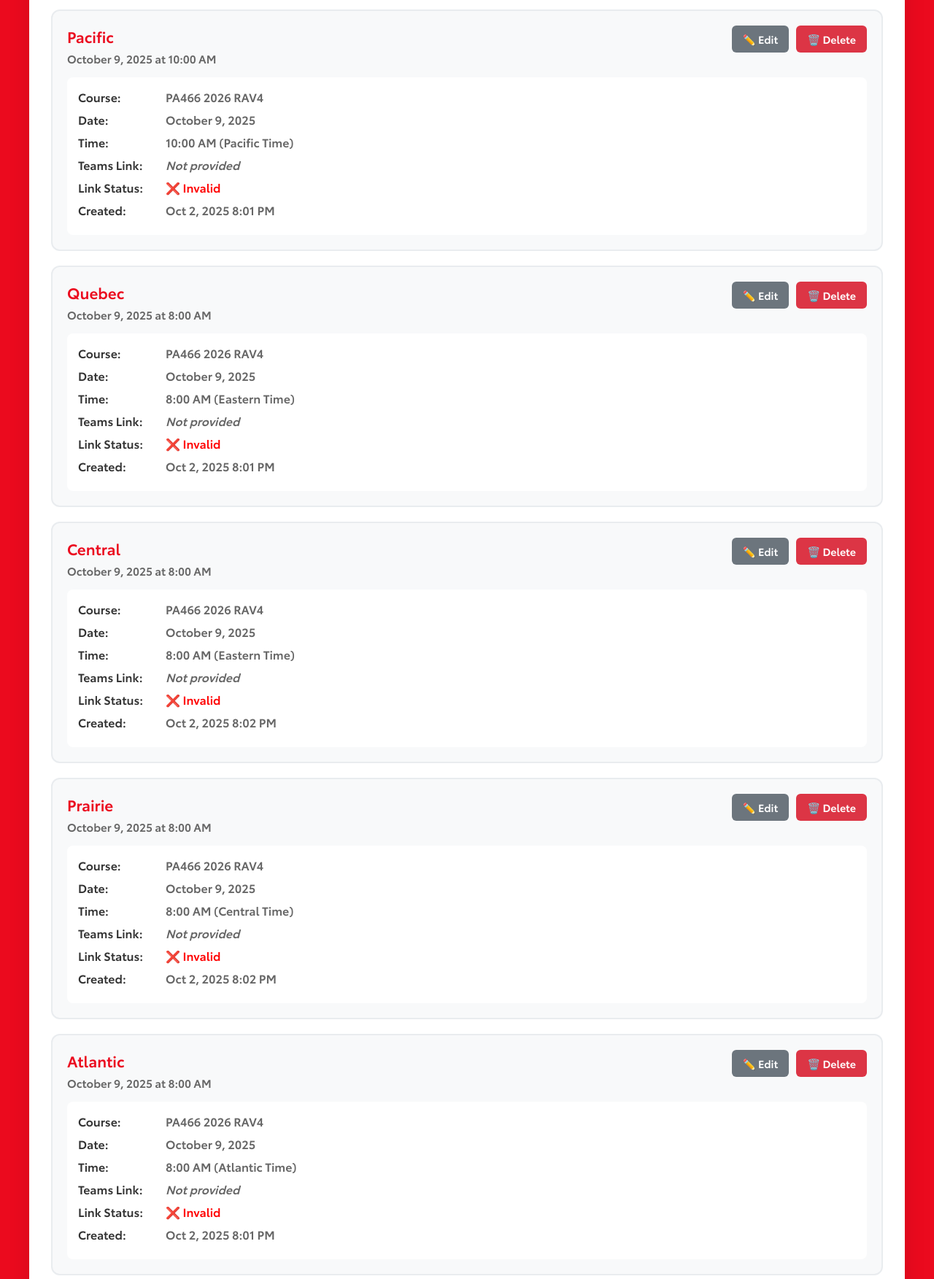
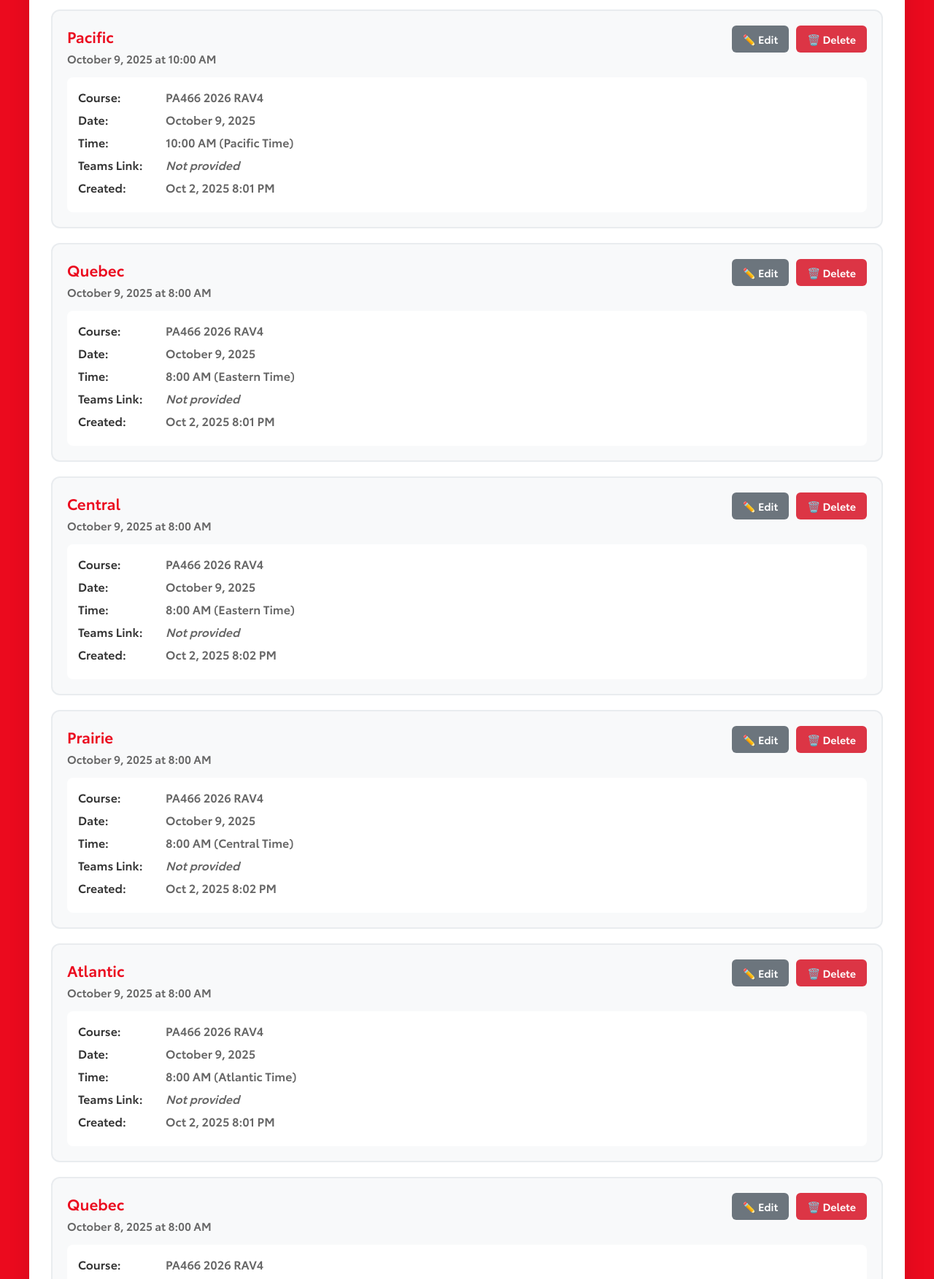
Before and after one commit to PatBeaulieu/toyota_virtual_training_web, a Django app: page /simple-admin/manage-sessions/ in a window 1280 px wide. Shown: the part 344-2097 px from the top of the page at 73% size. Run offline with Django 4.2, Linux system fonts and the light colour scheme; a user stored in the database is signed in; data comes from the database, SQL or seed files in the repository.

Commit message:
Admin: remove Link Status section from Manage Sessions

```diff
--- a/training_app/templates/training_app/simple_admin/manage_sessions.html
+++ b/training_app/templates/training_app/simple_admin/manage_sessions.html
@@ -295,18 +295,7 @@
                                 {% endif %}
                             </span>
                         </div>
-                        <div class="detail-row">
-                            <span class="detail-label">Link Status:</span>
-                            <span class="detail-value">
-                                {% if session.teams_link_valid %}
-                                    <span style="color: green;">✅ Valid</span>
-                                {% elif session.teams_link_valid is False %}
-                                    <span style="color: red;">❌ Invalid</span>
-                                {% else %}
-                                    <span style="color: orange;">⚠️ Not tested</span>
-                                {% endif %}
-                            </span>
-                        </div>
+
                         <div class="detail-row">
                             <span class="detail-label">Created:</span>
                             <span class="detail-value">{{ session.created_at|date:"M j, Y g:i A" }}</span>
```
